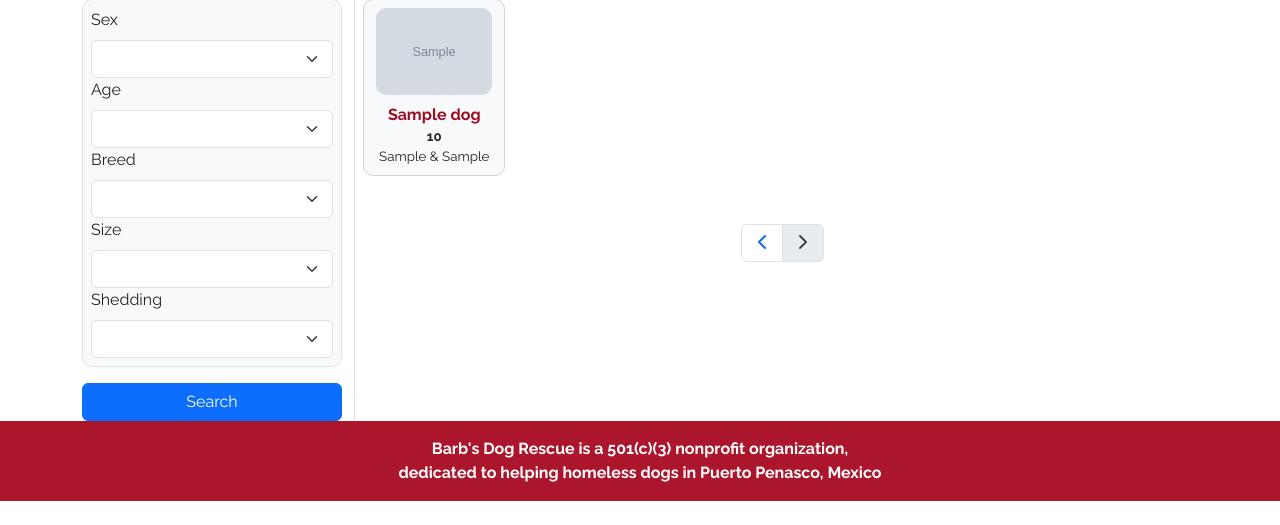
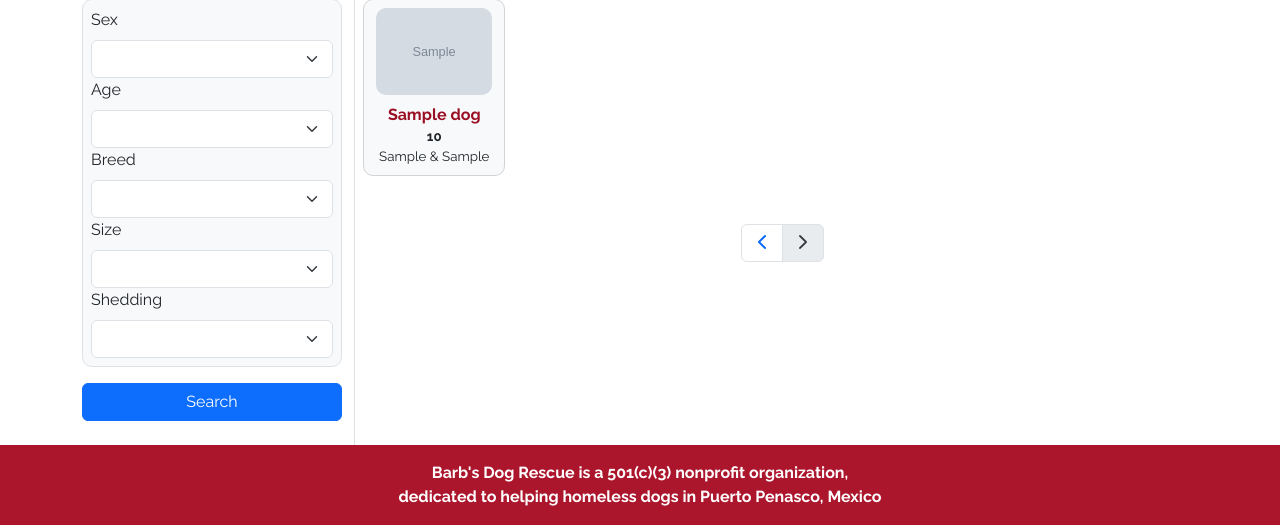
Before and after one commit to charliegriefer/barbs, a Flask app: template app/templates/index.html in a window 1280 px wide. Shown: the part 436-961 px from the top of the page. Before the commit the page ends 937 px from the top, so only its background shows below. Run offline with Flask 3, Linux system fonts and the light colour scheme; the template is opened without the code that fills it: most values are stand-ins (such as "Sample title", 1, 10 or a date in 2020); grey boxes marked "Sample" are stand-in pictures; form fields are guessed from the names that the template uses; parts of the project's set-up code (start-up, migrations or seed data) failed here and were passed over; some libraries are stand-ins or nearby versions.

Commit message:
Add space under button

```diff
--- a/app/templates/_includes/filter_form.html
+++ b/app/templates/_includes/filter_form.html
@@ -22,5 +22,5 @@
       {{ search_form.shedding(class="form-select") }}
     </div>
   </fieldset>
-  <button type="submit" class="btn btn-primary w-100">Search</button>
+  <button type="submit" class="btn btn-primary w-100 mb-4">Search</button>
 </form>
```
